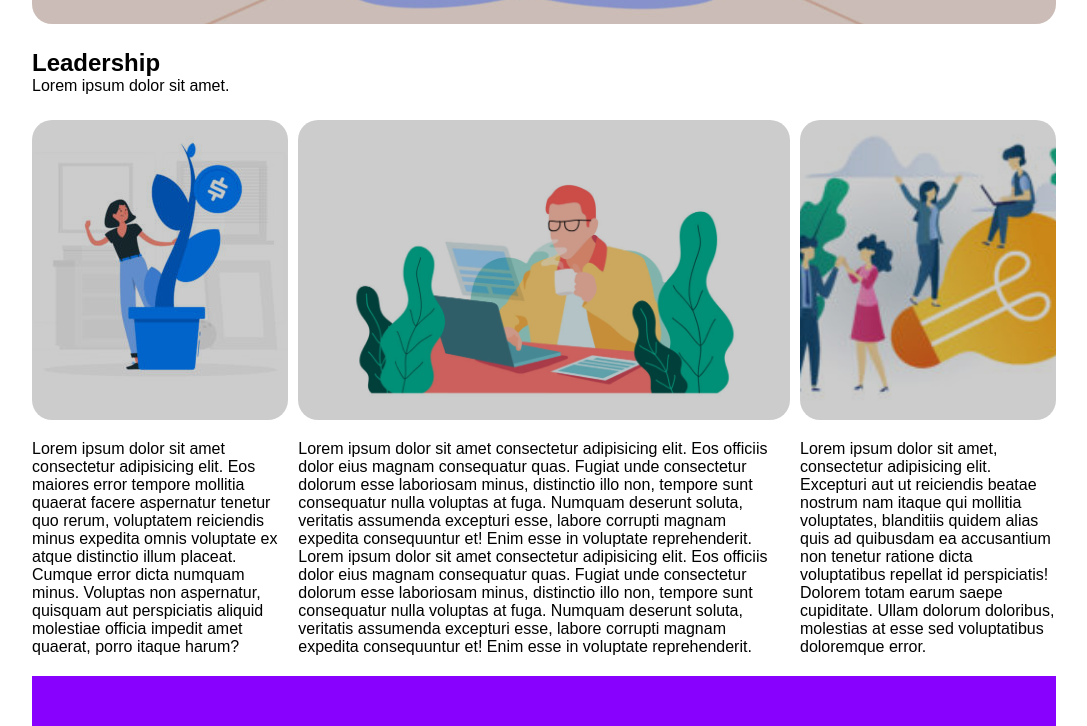
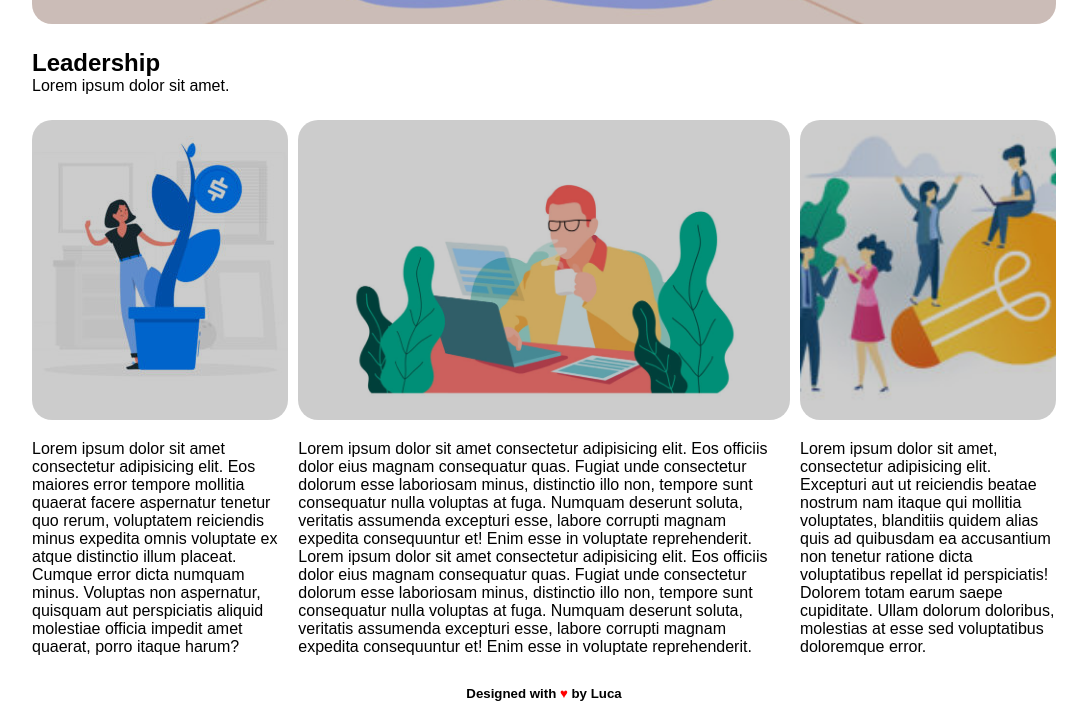
Before and after one commit to luca-gif/htmlcss-wp, a plain HTML site: page index.html in a window 1280 px wide. Shown: the part 666-1392 px from the top of the page, without its empty margins (96-1183 px from the left). Drawn offline with Linux system fonts and the light colour scheme.

Commit message:
add footer

```diff
--- a/CSS/style.css
+++ b/CSS/style.css
@@ -139,7 +139,10 @@ div.img-dx{
 /* FOOTER */
 
 footer{
-  background-color: #8801fe;
-  height: 50px;
-  margin-top: 10px;
+  margin: 20px 0;
+  text-align: center;
 }
+
+#heart{
+  color: red;
+}
--- a/index.html
+++ b/index.html
@@ -118,7 +118,7 @@
     </main>
 
     <footer>
-
+      <h5>Designed with <span id="heart"> &hearts;</span> by Luca</h5>
     </footer>
 
   </div>
```
